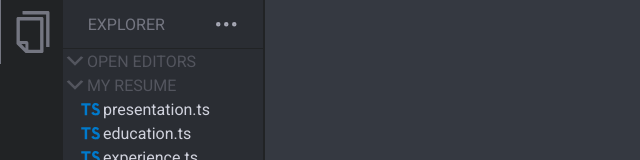
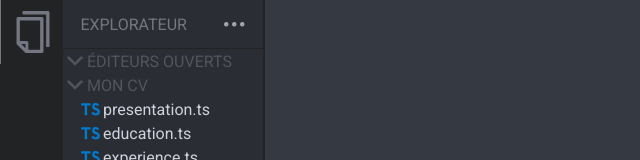
Before and after one commit to S-i-d-V/myResume, an Angular app in the folder my-resume/: page /fr in a window 1280 px wide. Shown: the top 160 px of the page, without its empty margins (0-640 px from the left). Built offline with nearby package versions, Linux system fonts and the light colour scheme; a web font is replaced by a local one.

Commit message:
translated sidebar too

```diff
--- a/my-resume/src/app/components/sidenav/sidenav.component.html
+++ b/my-resume/src/app/components/sidenav/sidenav.component.html
@@ -21,7 +21,8 @@
   <div class="subnav">
     <!-- Explorer -->
     <div class="explorer">
-      <p class="text">EXPLORER</p>
+      <p class="text" *ngIf="tabsService.language == 'en'">EXPLORER</p>
+      <p class="text" *ngIf="tabsService.language == 'fr'">EXPLORATEUR</p>
       <svg class="more" width="24" height="24" viewBox="0 0 24 24" fill="none" xmlns="http://www.w3.org/2000/svg">
         <path d="M4.25 13.5C4.94036 13.5 5.5 12.9404 5.5 12.25C5.5 11.5596 4.94036 11 4.25 11C3.55964 11 3 11.5596 3 12.25C3 12.9404 3.55964 13.5 4.25 13.5Z" stroke-width="2"/>
         <path d="M12.25 13.5C12.9404 13.5 13.5 12.9404 13.5 12.25C13.5 11.5596 12.9404 11 12.25 11C11.5596 11 11 11.5596 11 12.25C11 12.9404 11.5596 13.5 12.25 13.5Z" stroke-width="2"/>
@@ -41,7 +42,8 @@
         <svg *ngIf="!editorOpen" class="arrow" width="24" height="24" viewBox="0 0 24 24" fill="none" xmlns="http://www.w3.org/2000/svg">
           <path d="M7 18.4L13 12.4L7 6.4L8.2 4L16.6 12.4L8.2 20.8L7 18.4Z"/>
         </svg>
-        <p class="text">OPEN EDITORS</p>
+        <p class="text" *ngIf="tabsService.language == 'en'">OPEN EDITORS</p>
+        <p class="text" *ngIf="tabsService.language == 'fr'">ÉDITEURS OUVERTS</p>
       </div>
 
       <!-- List -->
@@ -75,7 +77,8 @@
         <svg *ngIf="!filesOpen" class="arrow" width="24" height="24" viewBox="0 0 24 24" fill="none" xmlns="http://www.w3.org/2000/svg">
           <path d="M7 18.4L13 12.4L7 6.4L8.2 4L16.6 12.4L8.2 20.8L7 18.4Z"/>
         </svg>
-        <p class="text">MY RESUME</p>
+        <p class="text" *ngIf="tabsService.language == 'en'">MY RESUME</p>
+        <p class="text" *ngIf="tabsService.language == 'fr'">MON CV</p>
       </div>
 
       <!-- List -->
```
